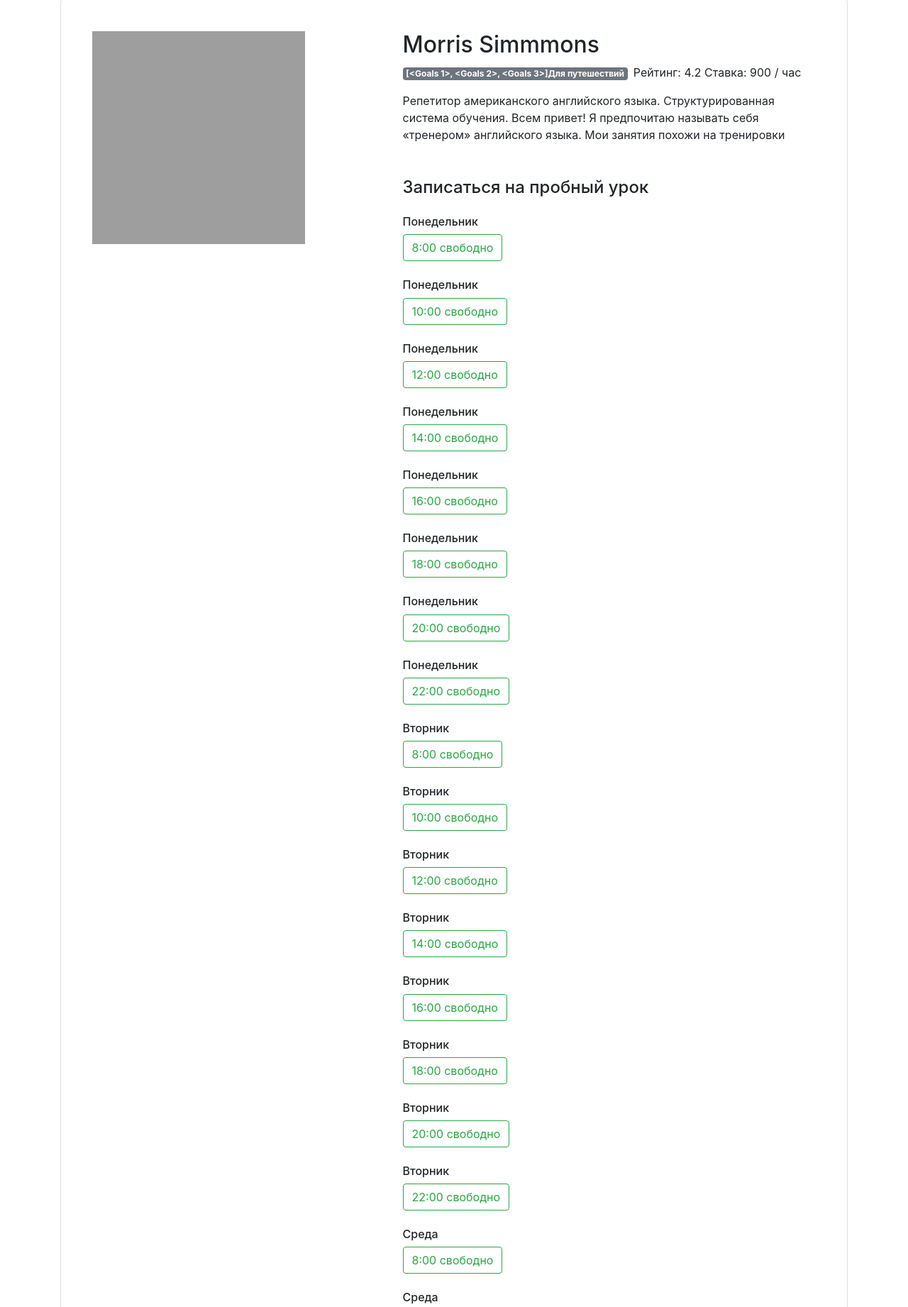
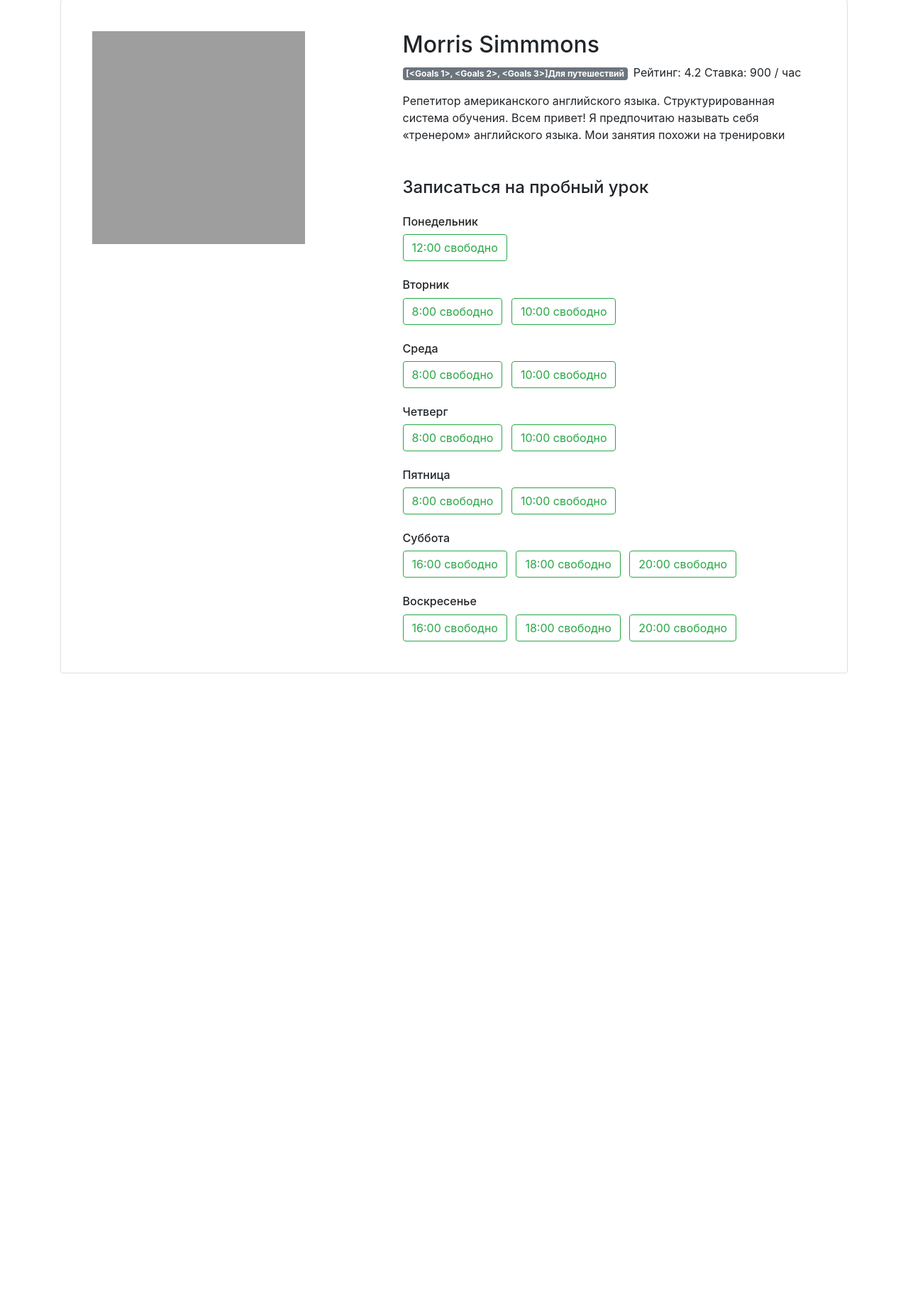
Before and after one commit to kubenet/Stepik_week_4, a Flask app: page /profiles/1/ in a window 1280 px wide. Shown: the part 97-1939 px from the top of the page at 71% size. After the commit the page ends 1046 px from the top, so only its background shows below. Run offline with Flask 2, Linux system fonts and the light colour scheme; data comes from the database, SQL or seed files in the repository; some libraries are stand-ins or nearby versions; grey boxes are pictures that could not be loaded.

Commit message:
fix profiles.html

```diff
--- a/app.py
+++ b/app.py
@@ -261,8 +261,8 @@ def profiles(id_teacher):
 
     list_days = ['Понедельник', 'Вторник', 'Среда', 'Четверг', 'Пятница', 'Суббота', 'Воскресенье']
 
-    return render_template("profiles.html", id_techer=id_teacher, all_data=all_data,
-                           timetable_teacher=timetable_teacher, days=list_days, teacher=teacher)
+    return render_template("profiles.html", id_techer=id_teacher, timetable_teacher=timetable_teacher,
+                           days=list_days, teacher=teacher)
 
 
 @app.route('/request_teacher/', methods=['GET', 'POST'])  # заявка на подбор репетитора
--- a/templates/profiles.html
+++ b/templates/profiles.html
@@ -1,5 +1,4 @@
 {% extends 'base.html' %}
-
 
 {% block container %}
 
@@ -9,40 +8,29 @@
             <article class="row">
                 <div class="col-5"><img src="{{ teacher.picture }}" class="img-fluid" alt=""></div>
                 <div class="col-7">
-
                     <section class="teacher=info">
-
                         <h1 class="h2">{{ teacher.name }}</h1>
                         <p><span class="badge badge-secondary mr-2"> {{ teacher.goals }}Для путешествий </span>Рейтинг:
                             {{ teacher.rating }} Ставка: {{ teacher.price }} / час</p>
                         <p>{{ teacher.about }}</p>
+                    </section>
+                    <section class="available">
+                        <h4 class="mb-4 mt-5">Записаться на пробный урок</h4>
 
-                    </section>
+                        {% for time in timetable_teacher if id_teacher == time.teacher_id %}
+                          {% if loop.index == 1 %} <h6 class="mt-4">Понедельник</h6>
+                          {% elif loop.index == 9 %} <h6 class="mt-4">Вторник</h6>
+                          {% elif loop.index == 17 %} <h6 class="mt-4">Среда</h6>
+                          {% elif loop.index == 25 %} <h6 class="mt-4">Четверг</h6>
+                          {% elif loop.index == 33 %} <h6 class="mt-4">Пятница</h6>
+                          {% elif loop.index == 41 %} <h6 class="mt-4">Суббота</h6>
+                          {% elif loop.index == 49 %} <h6 class="mt-4">Воскресенье</h6>{% endif %}
 
-                    <section class="available">
-
-                        <h4 class="mb-4 mt-5">Записаться на пробный урок</h4>
-<!--                      {#% for day in days %#}-->
-
-<!--                      <h6 class="mt-4">{{ day }}</h6>-->
-
-                      {% for time in timetable_teacher if id_teacher == time.teacher_id %}
-                      {% if loop.index < 9 %} <h6 class="mt-4">Понедельник</h6>
-                      {% elif loop.index > 8 and loop.index < 17 %} <h6 class="mt-4">Вторник</h6>
-                      {% elif loop.index > 16 and loop.index < 25 %} <h6 class="mt-4">Среда</h6>
-                      {% elif loop.index > 24 and loop.index < 32 %} <h6 class="mt-4">Четверг</h6>
-                      {% elif loop.index > 31 and loop.index < 40 %} <h6 class="mt-4">Пятница</h6>
-                      {% elif loop.index > 39 and loop.index < 48 %} <h6 class="mt-4">Суббота</h6>
-                      {% elif loop.index > 47 and loop.index < 57 %} <h6 class="mt-4">Воскресенье</h6>{% endif %}
-
+                            {% if time.status %}
                               <a href="{{ url_for('booking', id_teacher=teacher.id|int, day=day, time=time.day_times)  }}"
                               class="btn btn-outline-success  mr-2">{{ time.day_times }} свободно</a>
-
-<!--                          {#% endif %#}-->
-<!--                        {#% endfor %#}-->
+                            {% endif %}
                         {% endfor %}
-<!--                        {#% endfor %#}-->
-
                     </section>
 
                 </div>
```
